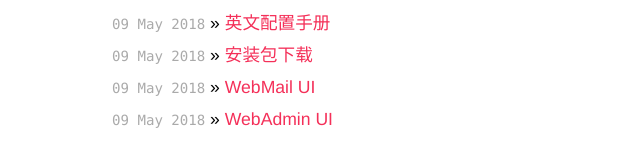
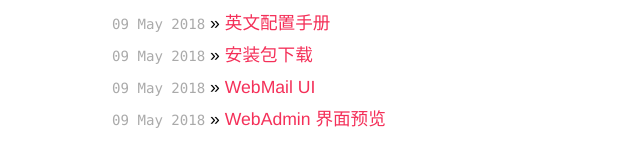
Before and after one commit to erisesoft/erisesoft.github.io, a Jekyll site: the page built from documents/index.html, in a window 1280 px wide. Shown: the part 174-341 px from the top of the page, without its empty margins (0-640 px from the left). Built offline with Jekyll 4.4.1, drawn with Linux system fonts in a browser that asks for light colours.

Commit message:
Update and rename 2018-5-9-WebAdmin-UI.md to 2018-5-9-WebAdmin-界面预览.md

```diff
--- a/_posts/2018-5-9-WebAdmin-UI.md
+++ b/_posts/2018-5-9-WebAdmin-界面预览.md
@@ -1,6 +1,6 @@
 ---
 layout: post
-title: WebAdmin UI
+title: WebAdmin 界面预览
 ---
 
 ### 中文版
```
